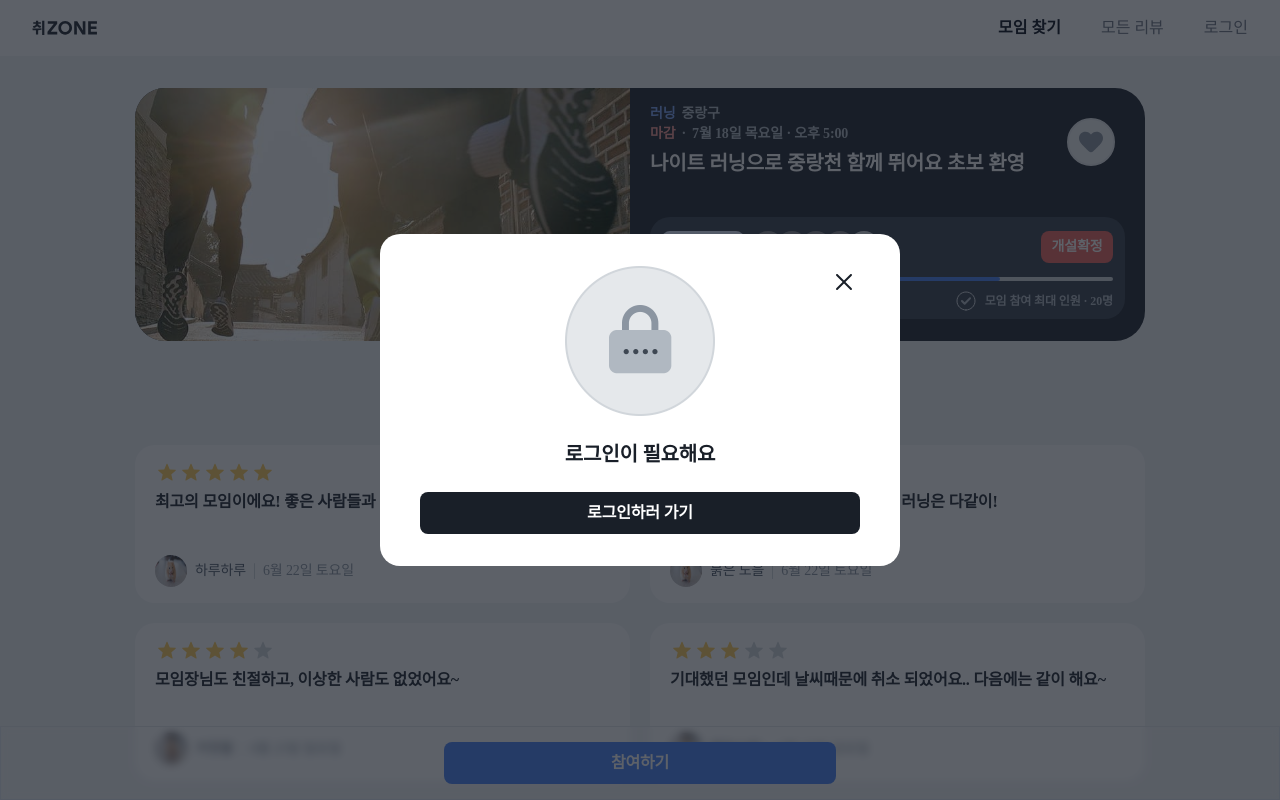
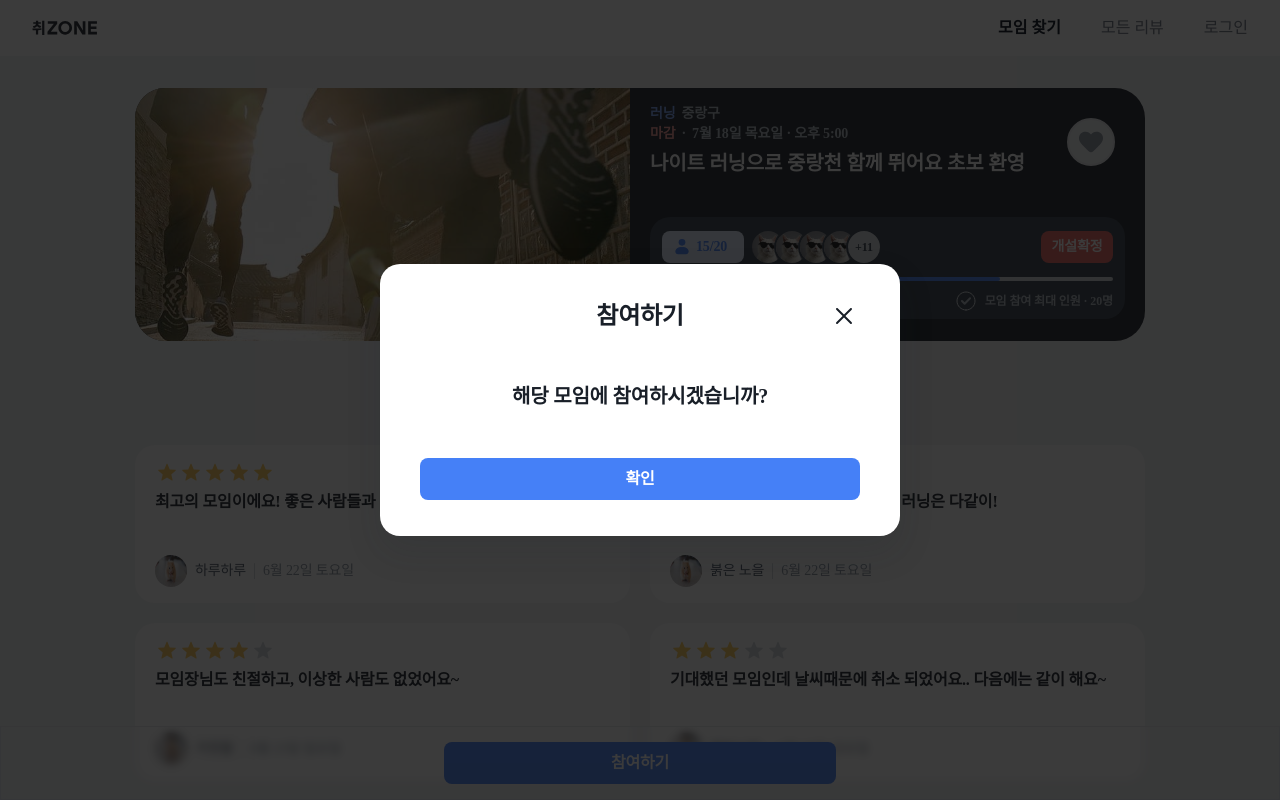
Before and after one commit to codeit-team2/FE, a Next.js app: page /detail in a window 1280 px wide. Both pictures are taken after a click on the button "참여하기". Shown: the top 800 px of the page. Built offline with nearby package versions, Linux system fonts and the light colour scheme; a web font is replaced by a local one.

Commit message:
feat : check modal 구현

```diff
--- a/src/components/Detail/FloatingBar/index.tsx
+++ b/src/components/Detail/FloatingBar/index.tsx
@@ -2,6 +2,7 @@ import React, { useState } from 'react';
 
 import Image from 'next/image';
 
+import CheckModal from '@/components/common/Modal/Check';
 import LoginRequired from '@/components/common/Modal/LoginRequired';
 
 import { Button } from '@/components/ui/button';
@@ -17,10 +18,11 @@ export default function FloatingBar({ data }: FloatingBarProps) {
 
   const maxReached = data.participantCount >= data.capacity;
 
-  const [isEntered, setIsEntered] = useState(false);
-  const [showLoginModal, setShowLoginModal] = useState(false);
+  const [isEntered, setIsEntered] = useState<boolean>(false);
+  const [showLoginModal, setShowLoginModal] = useState<boolean>(false);
+  const [isDialogOpen, setDialogOpen] = useState<boolean>(false);
 
-  const isLoggedIn = false;
+  const isLoggedIn = true;
 
   const handleClick = () => {
     if (!isLoggedIn) {
@@ -44,6 +46,14 @@ export default function FloatingBar({ data }: FloatingBarProps) {
     setShowLoginModal(false);
   };
 
+  const handleOpenDialog = () => {
+    setDialogOpen(true);
+  };
+
+  const handleCloseDialog = () => {
+    setDialogOpen(false);
+  };
+
   return (
     <>
       {showLoginModal && (
@@ -63,13 +73,21 @@ export default function FloatingBar({ data }: FloatingBarProps) {
             </button>
           </div>
         ) : (
+          <>
             <Button
               className="w-336 md:w-392"
-            onClick={handleClick}
+              onClick={handleOpenDialog}
               disabled={!isEntered && maxReached}
             >
               {isEntered ? '참여 취소하기' : '참여하기'}
             </Button>
+            <CheckModal
+              modalType={isEntered ? 'leave' : 'join'}
+              isOpen={isDialogOpen}
+              onClose={handleCloseDialog}
+              onConfirm={handleClick}
+            />
+          </>
         )}
       </div>
     </>
--- /dev/null
+++ b/src/components/common/Modal/Check/index.tsx
@@ -0,0 +1,97 @@
+import React, { useEffect, useState } from 'react';
+import ReactDOM from 'react-dom';
+
+import Image from 'next/image';
+
+import { Button } from '@/components/ui/button';
+
+type ModalType = 'join' | 'leave';
+
+interface CheckModalProps {
+  modalType: ModalType;
+  isOpen: boolean;
+  onClose: () => void;
+  onConfirm?: () => void;
+}
+
+export default function CheckModal({ modalType, isOpen, onClose, onConfirm }: CheckModalProps) {
+  const [portalRoot, setPortalRoot] = useState<HTMLElement | null>(null);
+
+  useEffect(() => {
+    if (isOpen) {
+      document.body.style.overflow = 'hidden';
+      const body = document.body;
+      const modalRoot = document.createElement('div');
+      modalRoot.setAttribute('id', 'modal');
+      body.appendChild(modalRoot);
+      setPortalRoot(modalRoot);
+
+      return () => {
+        body.removeChild(modalRoot);
+        document.body.style.overflow = 'auto';
+      };
+    }
+  }, [isOpen]);
+
+  if (!isOpen || !portalRoot) {
+    return null;
+  }
+
+  let title: string = '';
+  let description: string = '';
+  let buttonText: string = '';
+
+  switch (modalType) {
+    case 'join':
+      title = '참여하기';
+      description = '해당 모임에 참여하시겠습니까?';
+      buttonText = '확인';
+      break;
+    case 'leave':
+      title = '참여 취소하기';
+      description = '참여 취소하시겠습니까?';
+      buttonText = '확인';
+      break;
+    default:
+      break;
+  }
+
+  const handleClick = () => {
+    if (onConfirm) {
+      onConfirm();
+    }
+    onClose();
+  };
+
+  const modalContent = (
+    <div
+      className="fixed inset-0 z-50 flex h-full w-full items-center justify-center bg-neutral-950/80"
+      onClick={onClose}
+    >
+      <div
+        className="flex h-272 w-320 items-center justify-center rounded-md bg-white px-20 py-32 shadow-lg md:w-520 md:px-32 md:py-40"
+        onClick={(e) => e.stopPropagation()}
+      >
+        <div className="relative flex w-280 flex-col items-center justify-between gap-20 md:w-440">
+          <button type="button" onClick={onClose} className="absolute right-0 top-0">
+            <Image
+              src={'/icons/ic-modal-close.svg'}
+              alt="modal close icon"
+              width={32}
+              height={32}
+            />
+          </button>
+          <h2 className="text-heading-1Sb text-neutral-900">{title}</h2>
+          <p className="flex h-84 items-center justify-center text-heading-2Sb text-neutral-900">
+            {description}
+          </p>
+          <Button onClick={handleClick} className="w-full text-body-1Sb">
+            {buttonText}
+          </Button>
+        </div>
+      </div>
+    </div>
+  );
+
+  return ReactDOM.createPortal(modalContent, portalRoot);
+}
```
Also changed, not shown: public/icons/ic-modal-close.svg (added). Lines whose indentation alone changed are shown as unchanged.
